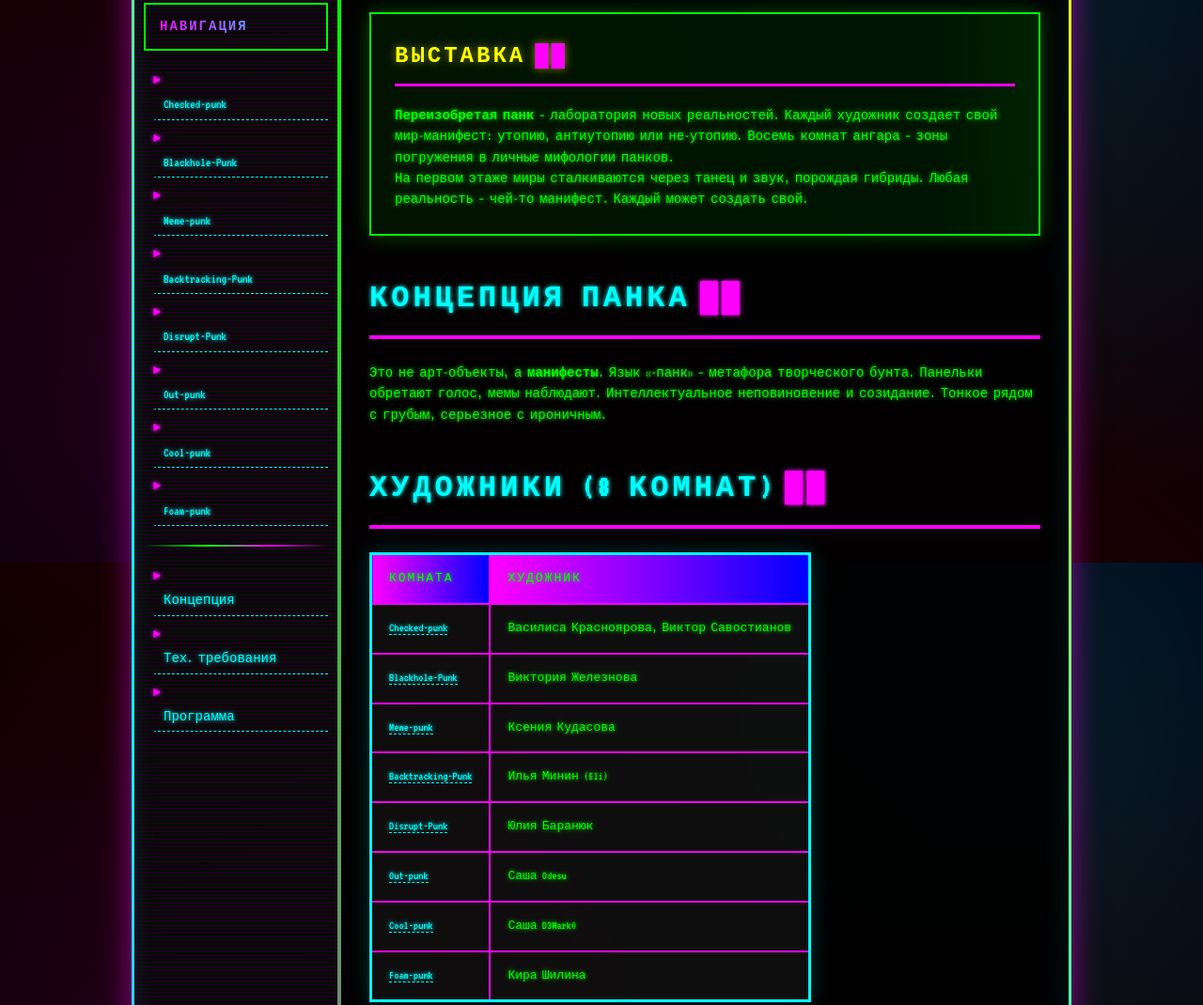
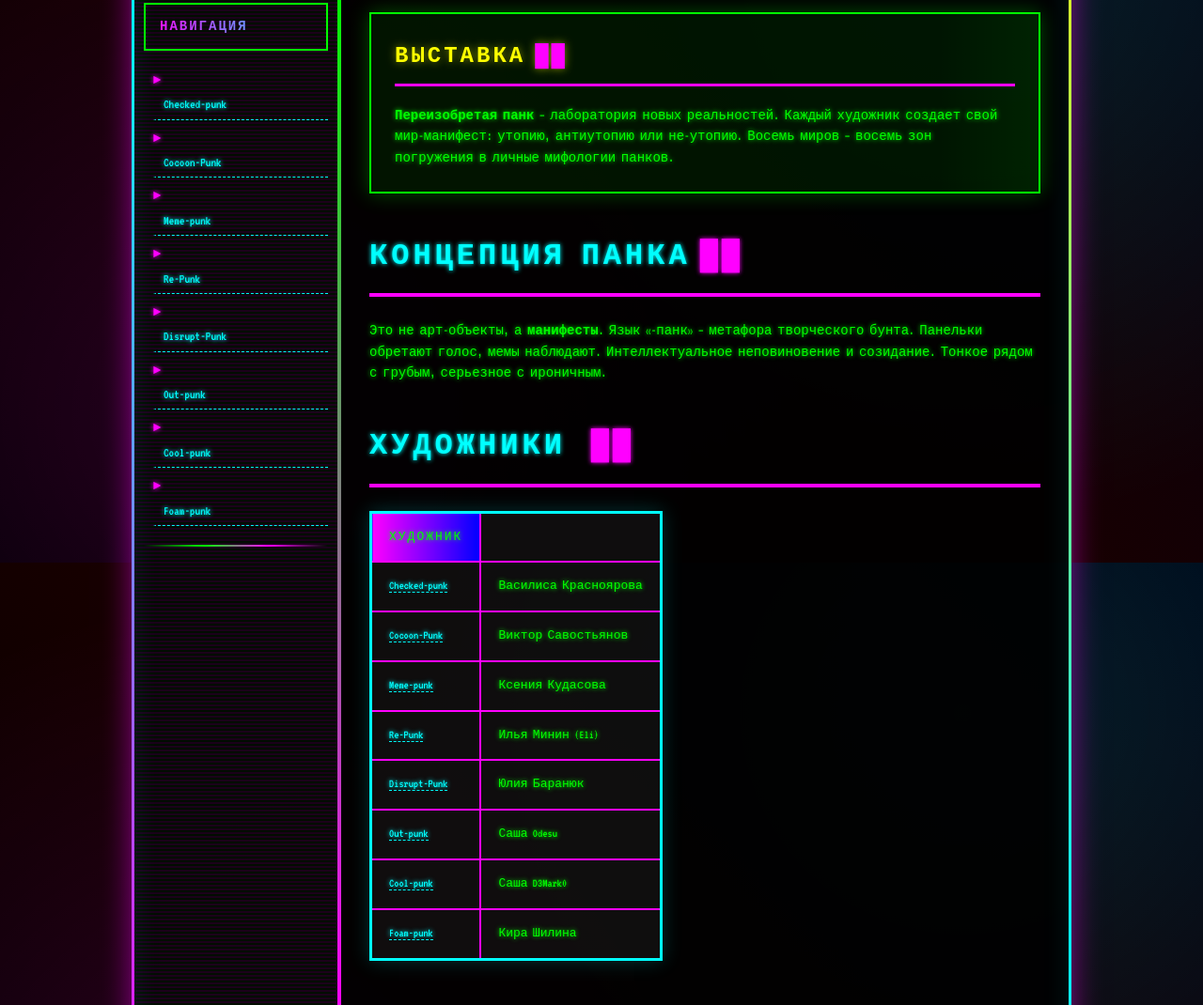
Before and after one commit to ELIASADAMS/punk_exhibition, a plain HTML site: page index.html in a window 1280 px wide. Shown: the part 201-1271 px from the top of the page at 94% size. Drawn offline with Linux system fonts and the light colour scheme.

Commit message:
Update index.html

```diff
--- a/index.html
+++ b/index.html
@@ -31,9 +31,9 @@
                     <h3>НАВИГАЦИЯ</h3>
                     <ul>
                         <li><a href="checked-punk.html">Checked-punk</a></li>
-                        <li><a href="blackhole-punk.html">Blackhole-Punk</a></li>
+                        <li><a href="blackhole-punk.html">Cocoon-Punk</a></li>
                         <li><a href="meme-punk.html">Meme-punk</a></li>
-                        <li><a href="backtracking-punk.html">Backtracking-Punk</a></li>
+                        <li><a href="backtracking-punk.html">Re-Punk</a></li>
                         <li><a href="disrupt-punk.html">Disrupt-Punk</a></li>
                         <li><a href="out-punk.html">Out-punk</a></li>
                         <li><a href="cool-punk.html">Cool-punk</a></li>
@@ -41,9 +41,9 @@
 
                         <hr>
 
-                        <li><a href="#concept">Концепция</a></li>
+                      <!--  <li><a href="#concept">Концепция</a></li>
                         <li><a href="#tech">Тех. требования</a></li>
-                        <li><a href="#program">Программа</a></li>
+                        <li><a href="#program">Программа</a></li> -->
                     </ul>
                 </div>
             </div>
@@ -52,10 +52,10 @@
                 <div class="infobox">
                     <h2>ВЫСТАВКА</h2>
                     <p><b>Переизобретая панк</b> — лаборатория новых реальностей. Каждый художник создает свой
-                        мир-манифест: утопию, антиутопию или не-утопию. Восемь комнат ангара — зоны погружения в личные
+                        мир-манифест: утопию, антиутопию или не-утопию. Восемь миров — восемь зон погружения в личные
                         мифологии панков.</p>
-                    <p>На первом этаже миры сталкиваются через танец и звук, порождая гибриды. Любая реальность — чей-то
-                        манифест. Каждый может создать свой.</p>
+                 <!--   <p>На первом этаже миры сталкиваются через танец и звук, порождая гибриды. Любая реальность — чей-то
+                        манифест. Каждый может создать свой.</p> -->
                 </div>
 
                 <h2 id="concept">КОНЦЕПЦИЯ ПАНКА</h2>
@@ -63,26 +63,26 @@
                     голос, мемы наблюдают. Интеллектуальное неповиновение и созидание. Тонкое рядом с грубым, серьезное
                     с ироничным.</p>
 
-                <h2>ХУДОЖНИКИ (8 КОМНАТ)</h2>
+                <h2>ХУДОЖНИКИ </h2>
                 <table class="wikitable">
                     <tr>
-                        <th>КОМНАТА</th>
+                   <!--     <th>КОМНАТА</th> -->
                         <th>ХУДОЖНИК</th>
                     </tr>
                     <tr>
                         <td><a href="checked-punk.html">Checked-punk</a></td>
-                        <td>Василиса Красноярова, Виктор Савостианов</td>
+                        <td>Василиса Красноярова</td>
                     </tr>
                     <tr>
-                        <td><a href="blackhole-punk.html">Blackhole-Punk</a></td>
-                        <td>Виктория Железнова</td>
+                        <td><a href="blackhole-punk.html">Cocoon-Punk</a></td>
+                        <td>Виктор Савостьянов</td>
                     </tr>
                     <tr>
                         <td><a href="meme-punk.html">Meme-punk</a></td>
                         <td>Ксения Кудасова</td>
                     </tr>
                     <tr>
-                        <td><a href="backtracking-punk.html">Backtracking-Punk</a></td>
+                        <td><a href="backtracking-punk.html">Re-Punk</a></td>
                         <td>Илья Минин (Eli)</td>
                     </tr>
                     <tr>
@@ -102,7 +102,7 @@
                     </tr>
                 </table>
 
-                <h2 id="tech">ТЕХНИЧЕСКИЕ ТРЕБОВАНИЯ</h2>
+               <!-- <h2 id="tech">ТЕХНИЧЕСКИЕ ТРЕБОВАНИЯ</h2>
                 <table class="wikitable">
                     <tr>
                         <th>КОМНАТА</th>
@@ -171,7 +171,7 @@
                     <dd>Танец</dd>
                     <dt>Виктор Савостианов + Аня Бах</dt>
                     <dd>Импровиз джем</dd>
-                </dl>
+                </dl> -->
             </div>
         </div>
 
```
